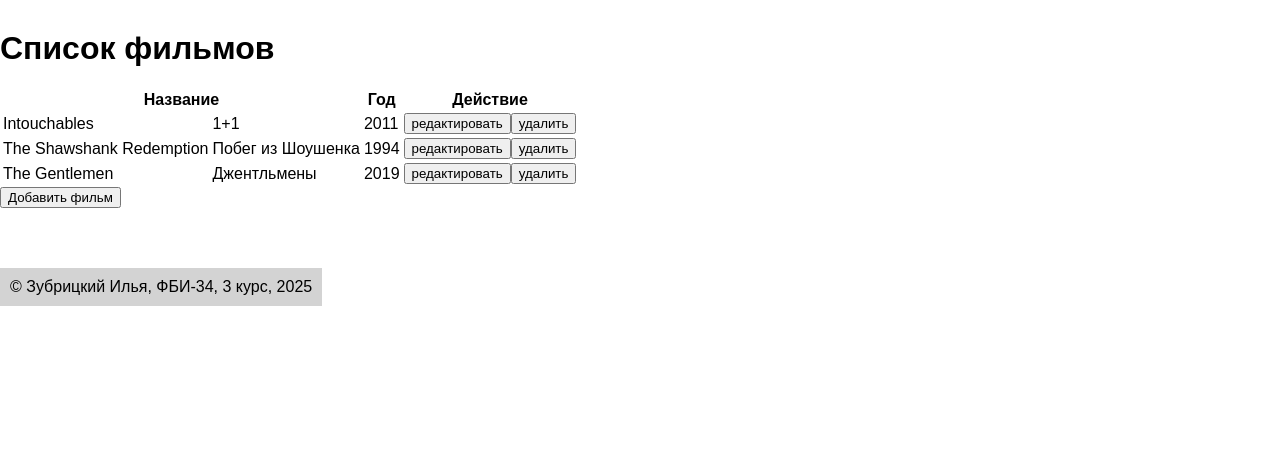
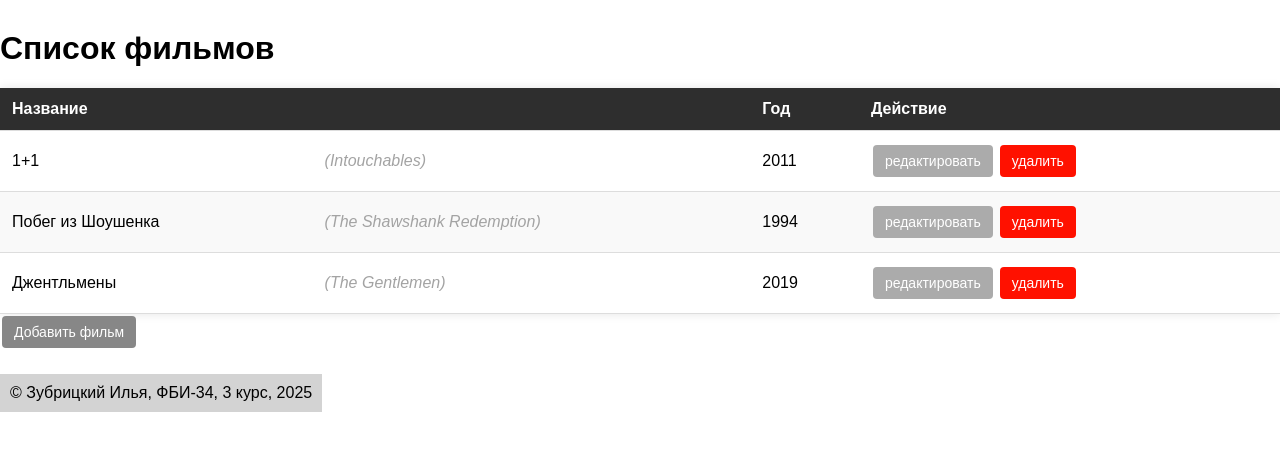
Before and after one commit to ely228/web-back-labs, a Flask app: page /lab7/ in a window 1280 px wide. Shown: the part 76-527 px from the top of the page. Run offline with Flask 3, Linux system fonts and the light colour scheme.

Commit message:
Самостоятельные задания

```diff
--- a/lab7.py
+++ b/lab7.py
@@ -60,6 +60,9 @@ def update_film(id):
     if film.get('description') == '':
         return {'description': 'Заполните описание'}, 400
 
+    if not film.get('title') and film.get('title_ru'):
+         film['title'] = film['title_ru']
+
     films[id] = film
     return jsonify(films[id])
 
@@ -71,5 +74,8 @@ def add_film():
     if film.get('description') == '':
         return {'description': 'Заполните описание'}, 400
 
+    if not film.get('title') and film.get('title_ru'):
+         film['title'] = film['title_ru']
+
     films.append(film)
     return jsonify(film)
--- a/static/lab7/main.js
+++ b/static/lab7/main.js
@@ -15,18 +15,27 @@ function fillFilmList() {
                 let tdYear = document.createElement('td');
                 let tdActions = document.createElement('td');
 
-                tdTitle.innerText = films[i].title;
-                tdTitleRus.innerText = films[i].title_ru;
+                tdTitle.innerText = films[i].title_ru;
+
+                tdTitleRus.innerText = `(${films[i].title})`;
+
+                tdTitleRus.style.fontStyle = 'italic';
+                tdTitleRus.style.color = '#a3a3a3ff';
                 tdYear.innerText = films[i].year;
 
                 let editButton = document.createElement('button');
                 editButton.innerText = 'редактировать';
+                editButton.style.marginRight = '5px';
+                editButton.style.backgroundColor = '#abababff';
+                editButton.style.color = 'white';
                 editButton.onclick = function () {
                     editFilm(i);
                 };
 
                 let delButton = document.createElement('button');
                 delButton.innerText = 'удалить';
+                delButton.style.backgroundColor = '#ff1100ff';
+                delButton.style.color = 'white';
 
                 delButton.onclick = function () {
                     deleteFilm(i, films[i].title_ru);
--- a/templates/lab7/lab7.html
+++ b/templates/lab7/lab7.html
@@ -7,6 +7,72 @@
 <script src="{{ url_for('static', filename='lab7/main.js')}}"></script>
 
 <style>
+    table {
+        border-collapse: collapse;
+        width: 100%;
+        margin-top: 20px;
+        box-shadow: 0 0 10px rgba(0, 0, 0, 0.1);
+    }
+
+    th, td {
+        padding: 12px;
+        text-align: left;
+        border-bottom: 1px solid #ddd;
+    }
+
+    th {
+        background-color: #2e2e2e;
+        color: white;
+    }
+
+    tr:hover {
+        background-color: #f5f5f5;
+    }
+
+    tr:nth-child(even) {
+        background-color: #f9f9f9;
+    }
+
+    button {
+        padding: 8px 12px;
+        margin: 2px;
+        border: none;
+        border-radius: 4px;
+        cursor: pointer;
+        font-size: 14px;
+        transition: background 0.3s, transform 0.2s;
+    }
+
+    button:hover {
+        transform: translateY(-1px);
+        box-shadow: 0 2px 4px rgba(0, 0, 0, 0.1);
+    }
+
+    button[onclick="addFilm()"] {
+        position: fixed;
+        background-color: #878787;
+        color: white;
+    }
+
+    button[onclick="sendFilm()"] {
+        background-color: #9a999e;
+        color: white;
+    }
+
+    button[onclick="cancel()"] {
+        background-color: #f44336;
+        color: white;
+    }
+
+    button:not([onclick="addFilm()"]):not([onclick="sendFilm()"]):not([onclick="cancel()"]) {
+        background-color: #2196F3;
+        color: white;
+    }
+
+    button:active {
+        transform: translateY(0);
+    }
+
     .modal {
         display: none;
         position: fixed;
@@ -17,6 +83,7 @@
         height: 100%;
         overflow: auto;
         background-color: rgba(0, 0, 0, 0.55);
+        backdrop-filter: blur(2px);
     }
 
     .modal-content {
@@ -31,18 +98,19 @@
 
     .modal-content label {
         display: block;
-        margin-top: 12px;
-        color: #495057;
-        font-weight: 600;
+        margin-top: 15px;
+        font-weight: bold;
+        color: gray;
     }
 
     .modal-content input,
     .modal-content textarea {
-        width: 90%;
-        padding: 6px;
+        width: 100%;
+        padding: 8px;
         margin-top: 5px;
-        border: 1px solid #adb5bd;
+        border: 1px solid gray;
         border-radius: 4px;
+        box-sizing: border-box;
     }
 
     .modal-buttons {
@@ -55,6 +123,16 @@
         font-size: 0.9em;
         margin-top: 5px;
     }
+
+    .modal-content h2 {
+        margin-top: 0;
+        color: darkgray;
+    }
+
+    .modal-buttons button {
+        margin-left: 10px;
+    }
+
 </style>
 
 {% endblock %}
```
